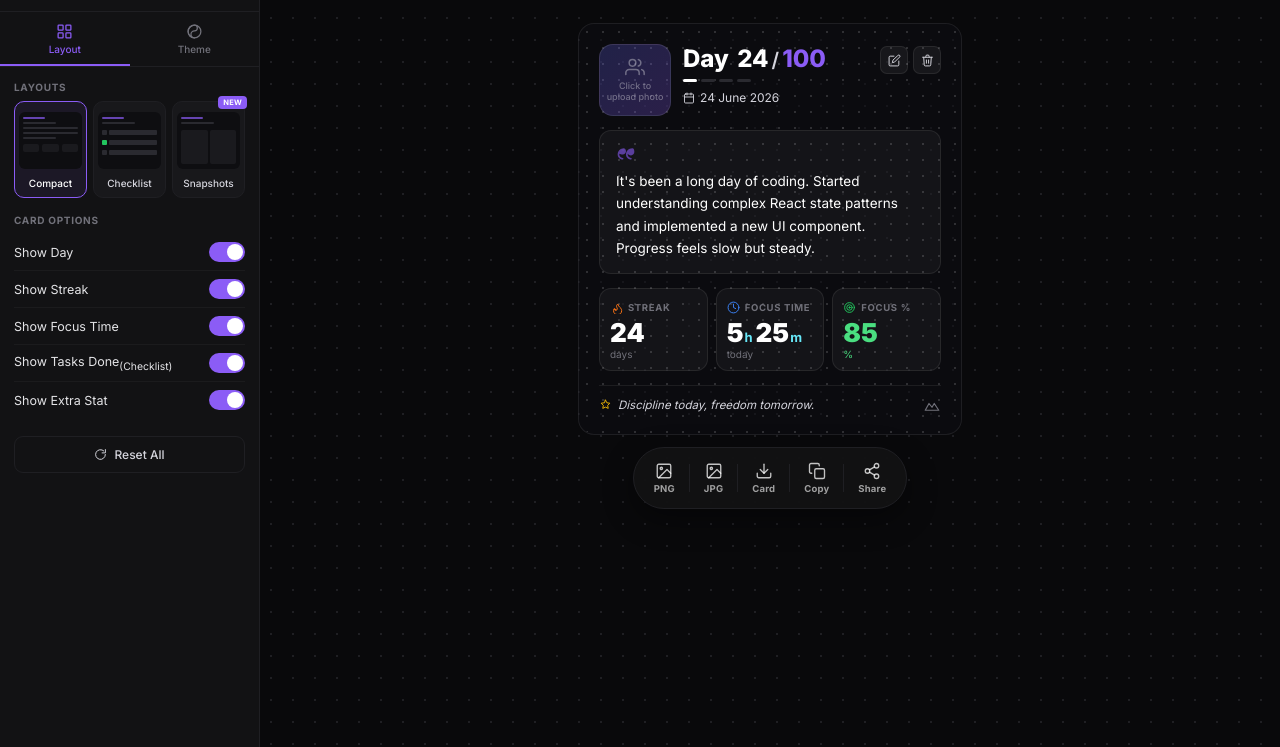
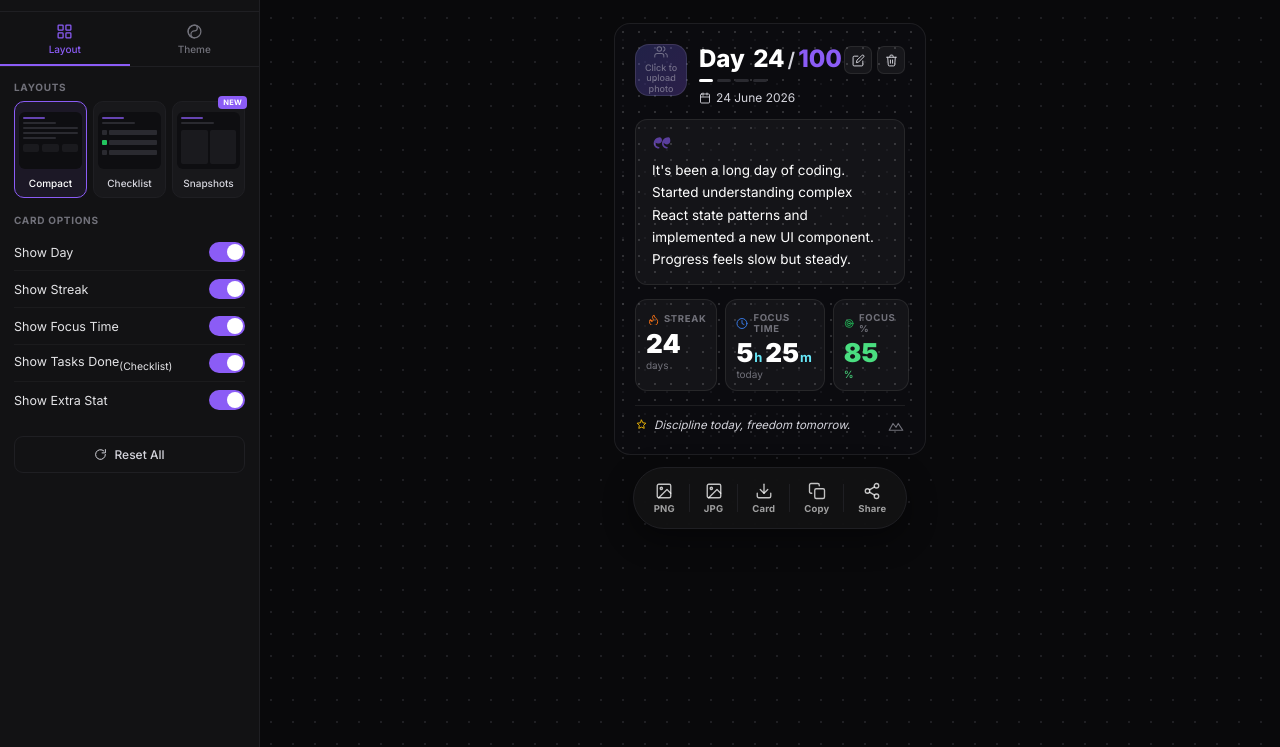
Before and after one commit to percyjacksonn/dayCard, a plain HTML site: page index.html in a window 1280 px wide. Shown: the part 53-800 px from the top of the page. Drawn offline with nearby package versions, Linux system fonts and the light colour scheme.

Commit message:
Update index.html

```diff
--- a/index.html
+++ b/index.html
@@ -330,7 +330,7 @@ background-color: white;
 /* ===================== CARD COMMON ===================== */
 .card{
   display:none;
-  width:80%;
+  width:65%;
   background:rgba(15,15,20,0.5);
   backdrop-filter:none;
   border:1px solid rgba(255,255,255,0.08);
@@ -381,7 +381,7 @@ background-color: white;
 /* CARD HEADER */
 .card-header{display:flex;align-items:flex-start;gap:12px;flex-wrap:wrap;}
 .avatar{
-  width:72px;height:72px;border-radius:14px;overflow:hidden;
+  width:52px;height:52px;border-radius:14px;overflow:hidden;
   flex-shrink:0;position:relative;cursor:pointer;
   background:linear-gradient(135deg,rgba(99,102,241,0.25),rgba(139,92,246,0.25));
   border:1px solid rgba(255,255,255,0.1);
```
